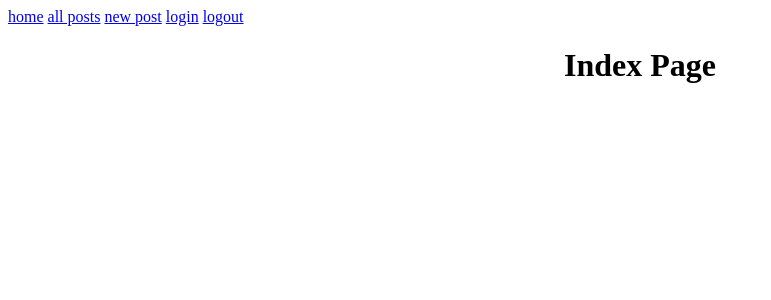
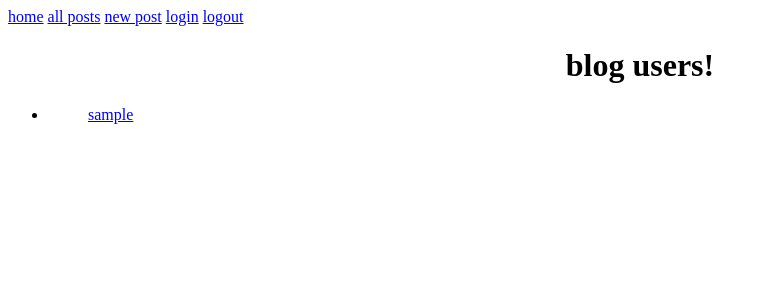
Before and after one commit to Oceanblue713/blogz, a Flask app: template templates/index.html in a window 1280 px wide. Shown: the top 300 px of the page, without its empty margins (0-771 px from the left). Run offline with Flask 2, Linux system fonts and the light colour scheme; the visitor is signed in with stand-in values (Sample User, id 1); tables that the repository leaves empty hold one stand-in row (values such as "Sample post"); the template is opened without the code that fills it: values that come from a table or form of the project are taken from there, most other values are stand-ins (such as "Sample title", 1, 10 or a date in 2020).

Commit message:
Create Dynamic User Pages

```diff
--- a/main.py
+++ b/main.py
@@ -19,6 +19,7 @@ class Blog(db.Model):
     title = db.Column(db.String(120))
     body = db.Column(db.String(500))
     owner_id = db.Column(db.Integer, db.ForeignKey('user.id'))
+    #users = db.relationship('User', backref = 'username')
 
     def __init__(self, title, body, owner):
         self.title = title
@@ -100,7 +101,14 @@ def logout():
 
 @app.route('/')
 def index():
-    return render_template('index.html')
+    user_id = request.args.get('id')
+    if request.args:
+
+        user = db.session.query(User).filter_by(id = user_id).first()
+        return redirect('/blog?user=' + str(user_id.username))
+
+    users = User.query.all()
+    return render_template('index.html', users = users)
 
 
 @app.route('/newpost', methods = ['GET','POST'])
@@ -132,16 +140,32 @@ def newpost():
     return render_template('add-blog.html')
 
 
-@app.route('/blog')
+@app.route('/blog', methods=['GET'])
 def blog():
+    user_name = request.args.get('user')
     blog_id = request.args.get('id')
-    if request.args:
+    print('blog')
 
+    #if request.args.get('/blog?id='):
+    #if request.args:
+    #if blog_id:
+    if user_name:
+        #blog = db.session.query(Blog).filter_by(id = blog_id).first()
+        user = db.session.query(User).filter_by(username = user_name).first()
+        blogs = Blog.query.all()
+        print('id')
+        return render_template('singleUser.html', user=user,blogs=user.blogs)
+    if blog_id:
         blog = db.session.query(Blog).filter_by(id = blog_id).first()
-        return render_template('individual-blog.html', blog=blog)
+        user = db.session.query(User).filter_by(username = user_name).first()
+        return render_template('individual-blog.html',blog=blog, user=user)
+
+    #if request.args.get('/blog?user='):
+        #return render_template('singleUser.html')
 
     blogs = Blog.query.all()
     return render_template('blogs.html', blogs=blogs)
 
+
 if __name__ == '__main__':
     app.run()
--- a/templates/base.html
+++ b/templates/base.html
@@ -16,7 +16,7 @@
     </head>
 
     <body>
-        <span><a href="#">home</a></span>
+        <span><a href="/">home</a></span>
         <span><a href="/blog">all posts</a></span>
         <span><a href="/newpost">new post</a></span>
         <span><a href="/login">login</a></span>
--- a/templates/blogs.html
+++ b/templates/blogs.html
@@ -11,6 +11,7 @@
         {% for blog in blogs %}
         <h2><a href ="/blog?id={{ blog.id }}">{{ blog.title }}</a></h2>
         <p>{{ blog.body }}</p>
+        <p>Written by <a href = "/blog?user={{blog.owner.username}}">{{blog.owner.username}}</a></p>
         <hr />
         {% endfor %}
     </ul>
--- a/templates/index.html
+++ b/templates/index.html
@@ -1,5 +1,19 @@
 {% extends "base.html" %}
 
 {% block content %}
-<h1>Index Page</h1>
+    <h1>blog users!</h1>
+
+    {% if users|length == 0 %}
+    <h2 class = 'no_user'>No users yet</h2>
+    {% else %}
+
+    <ul>
+        {% for user in users %}
+        <li>
+        <ul><a href ="/blog?user={{ user.username }}">{{user.username}}</a></ul>
+        </li>
+        {% endfor %}
+    </ul>
+    {% endif %}
+
 {% endblock %}
--- a/templates/individual-blog.html
+++ b/templates/individual-blog.html
@@ -1,8 +1,9 @@
 {% extends "base.html" %}
 
 {% block content %}
+
     <h2>{{ blog.title }}</h2>
-
     <p>{{ blog.body }}</p>
+    <p> Written by <a href="/blog?user={{ blog.owner.username }} ">{{blog.owner.username}}</a></p>
 
 {% endblock %}
```
Also changed, not shown: templates/singleUser.html (+12 -0 lines).
